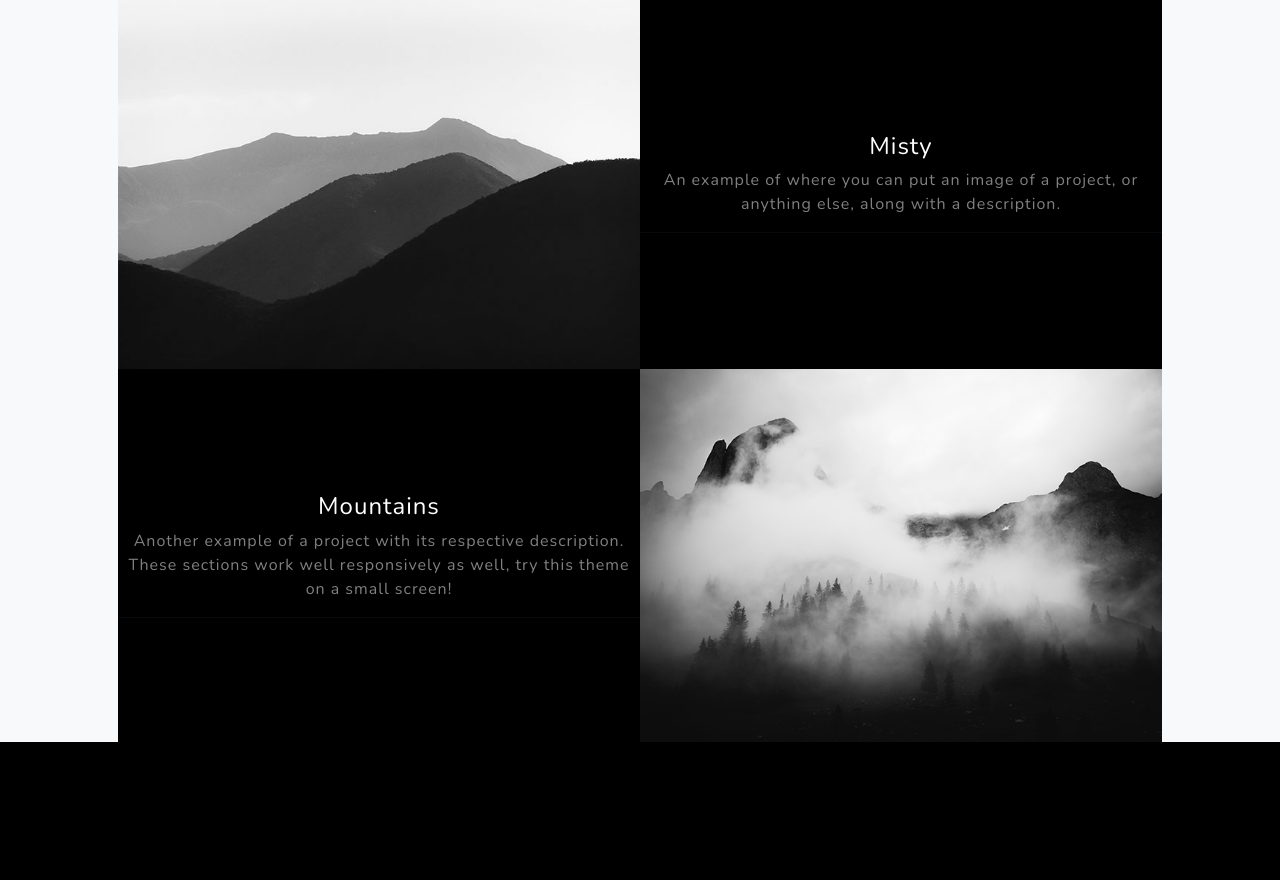
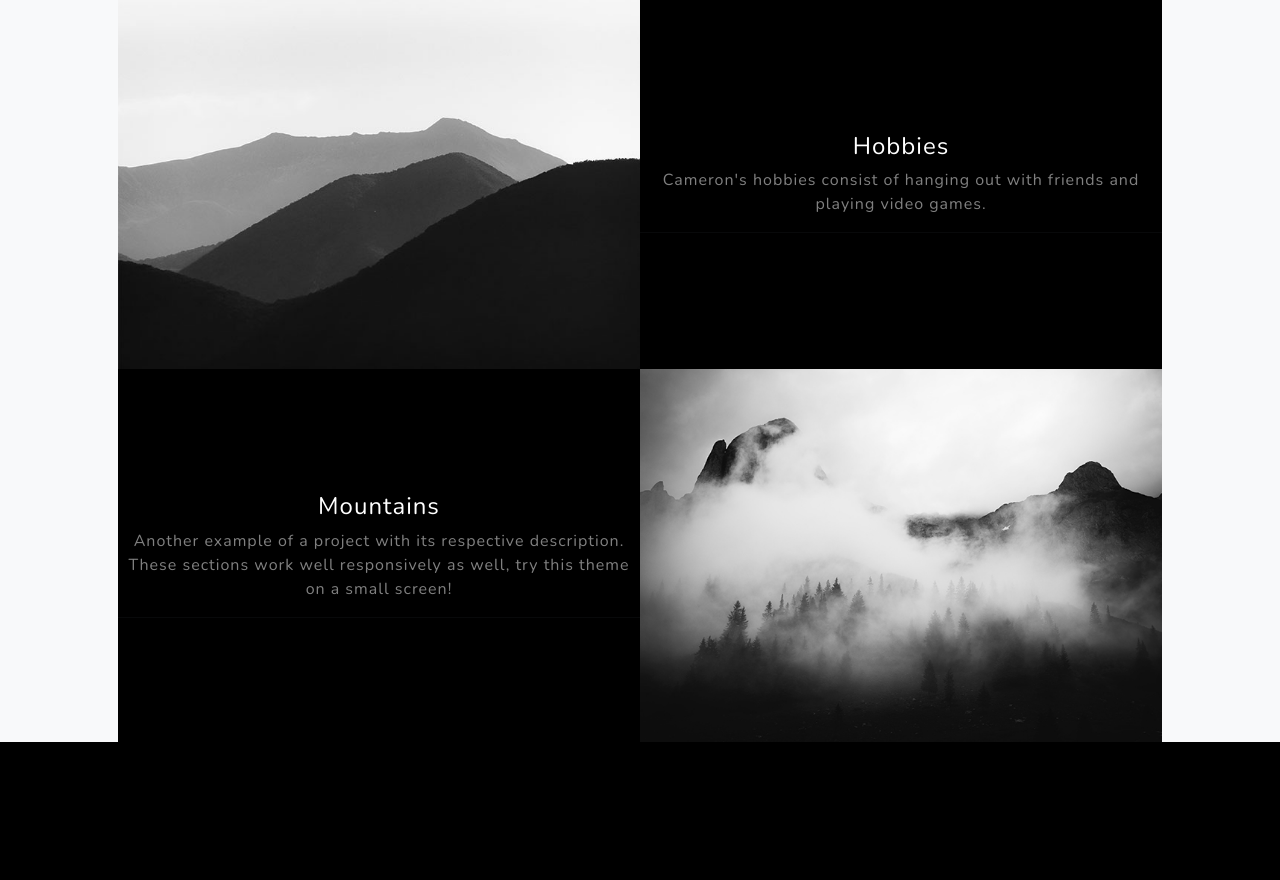
Before and after one commit to smyrlcam/Internet-Programming-Website, a plain HTML site: page index.html in a window 1280 px wide. Shown: the part 1780-2660 px from the top of the page. Drawn offline with nearby package versions, Linux system fonts and the light colour scheme.

Commit message:
Update index.html

```diff
--- a/index.html
+++ b/index.html
@@ -63,8 +63,8 @@
                         <div class="bg-black text-center h-100 project">
                             <div class="d-flex h-100">
                                 <div class="project-text w-100 my-auto text-center text-lg-left">
-                                    <h4 class="text-white">Misty</h4>
-                                    <p class="mb-0 text-white-50">An example of where you can put an image of a project, or anything else, along with a description.</p>
+                                    <h4 class="text-white">Hobbies</h4>
+                                    <p class="mb-0 text-white-50">Cameron's hobbies consist of hanging out with friends and playing video games.</p>
                                     <hr class="d-none d-lg-block mb-0 ms-0" />
                                 </div>
                             </div>
```
